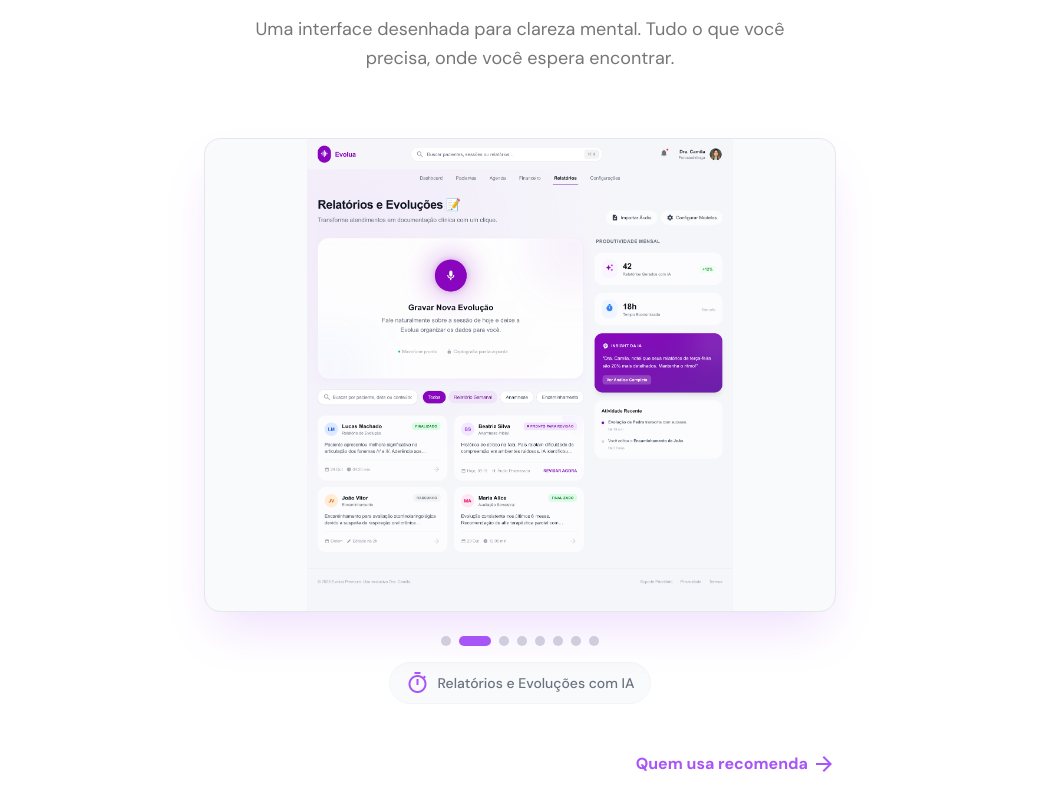
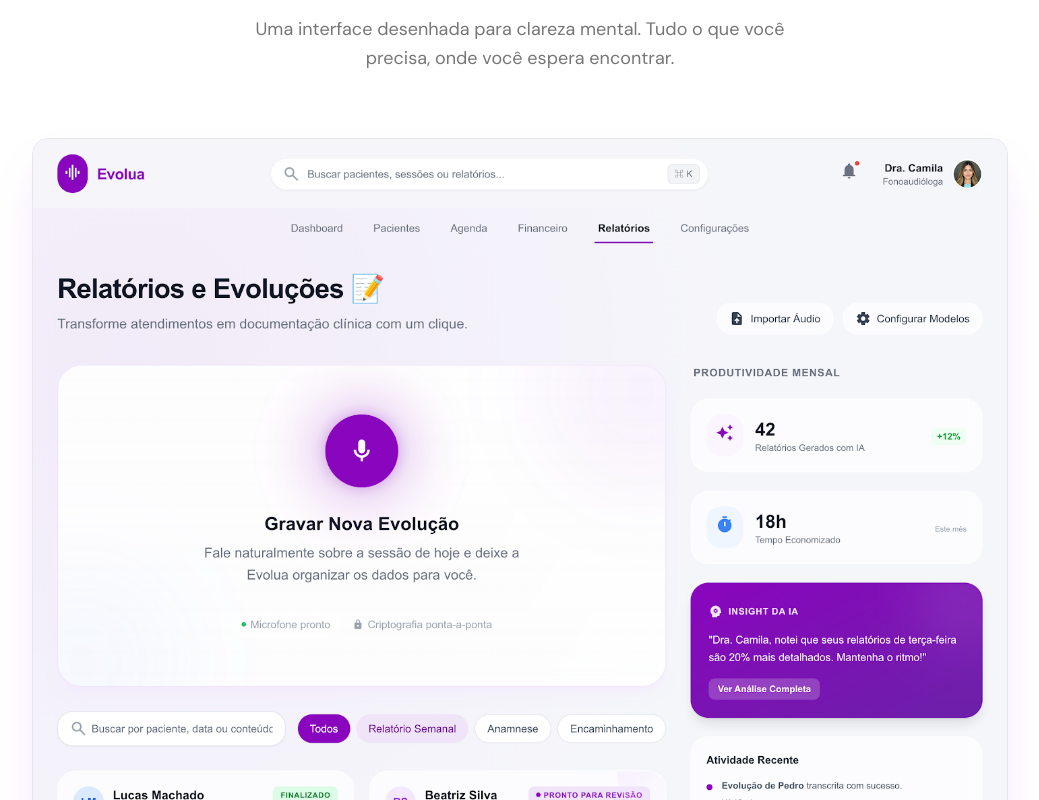
Before and after one commit to matalvesdev/evolua-landingpage, a Next.js app: page / in a window 1280 px wide. Shown: the part 2940-3740 px from the top of the page, without its empty margins (120-1159 px from the left). Built offline with nearby package versions, Linux system fonts and the light colour scheme.

Commit message:
fix: seção demo mais larga e imagens sem corte - enquadramento completo

```diff
--- a/src/components/Demo.tsx
+++ b/src/components/Demo.tsx
@@ -34,10 +34,10 @@ export default function Demo() {
 
   return (
     <section
-      className="py-24 px-6 conversational-container section-fade"
+      className="py-24 section-fade"
       id="demo-section"
     >
-      <div className="mb-16 text-center">
+      <div className="mb-16 text-center px-6">
         <h2 className="text-3xl md:text-4xl font-bold mb-6">
           Veja a Evolua em ação
         </h2>
@@ -48,18 +48,18 @@ export default function Demo() {
       </div>
 
       <div
-        className="relative mx-auto max-w-4xl"
+        className="relative mx-auto max-w-5xl px-6"
         onMouseEnter={() => setIsHovered(true)}
         onMouseLeave={() => setIsHovered(false)}
       >
         {/* Main image */}
-        <div className="relative bg-gray-50 rounded-2xl shadow-2xl shadow-primary/20 border border-gray-200 overflow-hidden aspect-[4/3] flex items-center justify-center">
+        <div className="relative rounded-2xl shadow-2xl shadow-primary/20 border border-gray-200 overflow-hidden">
           <Image
             src={slides[current].src}
             alt={slides[current].alt}
-            width={1200}
-            height={900}
-            className="max-w-full max-h-full object-contain"
+            width={1920}
+            height={1080}
+            className="w-full h-auto block"
             priority={current === 0}
           />
 
@@ -113,7 +113,7 @@ export default function Demo() {
         </div>
       </div>
 
-      <div className="mt-12 flex justify-end">
+      <div className="mt-12 flex justify-end px-6 max-w-5xl mx-auto">
         <a
           href="#social-proof"
           className="text-primary font-bold flex items-center gap-1 hover:underline"
```
